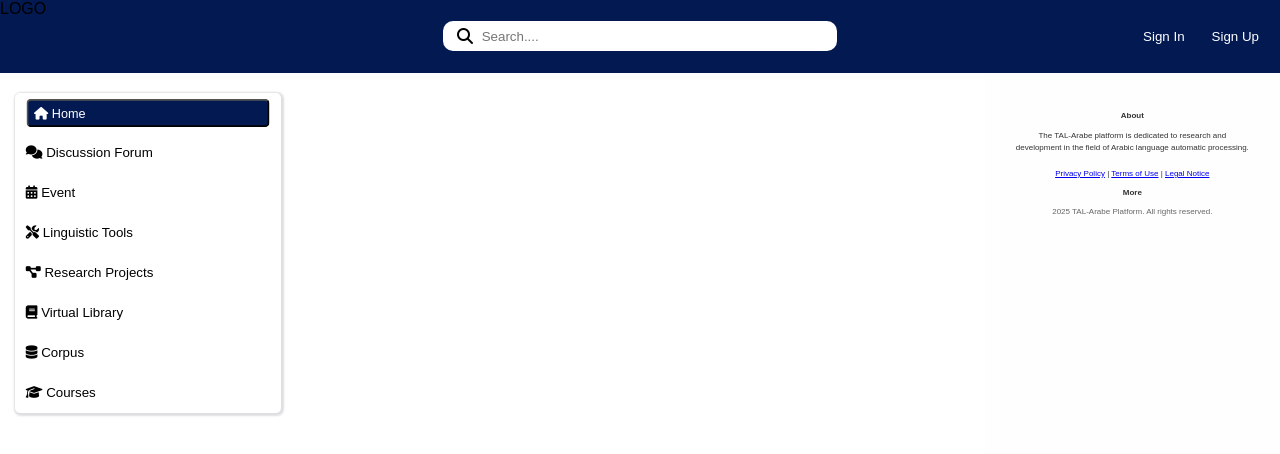
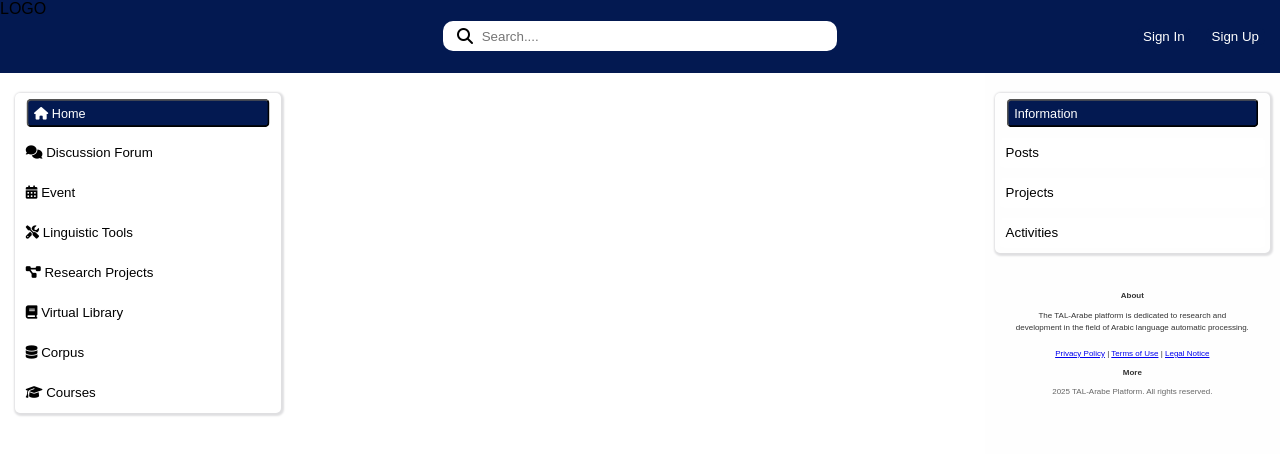
Before and after one commit to boujoudev/Collaborative-Platform-for-Arabic-Language-Processing, a React (Vite) app in the folder platforme-front/: page /Profil in a window 1280 px wide. Shown: the top 454 px of the page. Built offline with nearby package versions, Linux system fonts and the light colour scheme.

Commit message:
front add

```diff
--- a/platforme-front/src/App.css
+++ b/platforme-front/src/App.css
@@ -456,6 +456,10 @@ Entet dyalha */
   height: auto;
   overflow: scroll;
   scrollbar-width: none;
+  word-wrap: break-word;     /* Permet de couper les mots trop longs */
+  white-space: normal;       /* Autorise le retour à la ligne */
+  font-family: Arial, sans-serif;
+  margin-top: 0;
 }
 
 /* ************************************************************************ */
@@ -658,3 +662,24 @@ RecommondationProfilAsuivre  and RecomandationConfARejoindre and ToolAUtiliser
   margin: 10px;
   padding: 5px;
 }
+
+/* ************************************************************************ */
+/* ************************************************************************ */
+/* ************************************************************************ */
+/*
+Profil
+ */
+.ProfilSideBarre {
+  display: flex;
+  margin: 10px;
+  flex-direction: column;
+  margin-left: 0px;
+  width: 100%;
+  border: 0px solid black;
+  border-radius: 5px;
+  -webkit-border-radius: 5px;
+  -moz-border-radius: 5px;
+  -ms-border-radius: 5px;
+  -o-border-radius: 5px;
+  box-shadow: 1px 1px 2px 2px rgb(223, 223, 225);
+}
--- a/platforme-front/src/App.jsx
+++ b/platforme-front/src/App.jsx
@@ -26,6 +26,7 @@ import RecommondationProfilAsuivre from "./component/Recommandation/Recommondati
 import RecomandationConfARejoindre from "./component/Recommandation/RecomandationConfARejoindre";
 import ToolAUtiliser from "./component/ToolAUtiliser.jsx";
 import RecomandationTools from "./component/Recommandation/RecomandationTools.jsx";
+import ProfilSideBarre from "./component/Profil/ProfilSideBarre.jsx";
 
 function App() {
   return (
@@ -41,7 +42,6 @@ function App() {
         <SIdeBarre1 />
       </aside>
       <main>
-
         <Routes>
           <Route path="/" element={<HomePage />} />
           <Route path="/Forum" element={<ForumPage />} />
@@ -59,6 +59,7 @@ function App() {
           <Route path="/Forum" element={<RecommondationProfilAsuivre />} />
           <Route path="/Event" element={<RecomandationConfARejoindre />} />
           <Route path="/Tool" element={<RecomandationTools/>} />
+          <Route path="/Profil" element={<ProfilSideBarre/>} />
         </Routes>
         <SideBarre2Text />
       </aside>
--- /dev/null
+++ b/platforme-front/src/component/Profil/ProfilSideBarre.jsx
@@ -0,0 +1,62 @@
+import React, { useState } from "react";
+
+const ProfilSideBarre = () => {
+  const [Info, setInfo] = useState("true");
+  const [Post, setPost] = useState("false");
+  const [Project, setProject] = useState("false");
+  const [Activities, setActivities] = useState("false");
+  return (
+    <div className="ProfilSideBarre">
+      <button
+        className={Info}
+        id="1Ops"
+        onClick={() => {
+          setInfo("true");
+          setPost("false");
+          setProject("false");
+          setActivities("false");
+        }}
+      >
+        Information
+      </button>
+      <button
+        className={Post}
+        id="1Ops"
+        onClick={() => {
+          setInfo("false");
+          setPost("true");
+          setProject("false");
+          setActivities("false");
+        }}
+      >
+        Posts
+      </button>
+      <button
+        className={Project}
+        id="1Ops"
+        onClick={() => {
+          setInfo("false");
+          setPost("false");
+          setProject("true");
+          setActivities("false");
+        }}
+      >
+        Projects
+      </button>
+      <button
+        className={Activities}
+        id="1Ops"
+        onClick={() => {
+          setInfo("false");
+          setPost("false");
+          setProject("false");
+          setActivities("true");
+        }}
+      >
+        Activities
+      </button>
+    </div>
+  );
+};
+
+export default ProfilSideBarre;
--- a/platforme-front/src/component/SIdeBarre1.jsx
+++ b/platforme-front/src/component/SIdeBarre1.jsx
@@ -3,7 +3,6 @@ import { NavLink, useNavigate } from "react-router-dom";
 
 const SIdeBarre1 = () => {
   const GoTo = useNavigate();
-  const GoToSideBarre2 = useNavigate();
   const [Home, setHome] = useState("true");
   const [Disc, setDisc] = useState("false");
   const [Event, setEvent] = useState("false");
--- a/platforme-front/src/component/forum/Forum.jsx
+++ b/platforme-front/src/component/forum/Forum.jsx
@@ -118,11 +118,11 @@ const Forum = () => {
           Traitement de language
         </div>
         <p className="ForumText">
-          TextContehhhhhhhhhhhhhhhhhhhh hhhhhhhhhhhhhhhhhhhhhhhhhhhhhhh
-          hhhhhhhhhhhhhhhhhhhhhhhhhhhhhhhhh hhhhhhhhhhhhhhhhhhhhhhhhhhhh
-          hhhhhhhhhhhnt
-          jjjjjjjjjjjjjjjjjjjjjjjjjjjjjjjjjjjjjjjjjj
-          jjjjjjjjjjjjjjjjjjjjjjjjjjjjjjjjjjjj
+          TextConteh hhhhhhhhhhh hhhhhhhh hhhhh hhhhhhhhh hhhhhhhhh hhhhhhhh
+          hhhhhhhh hhhhhhh hhhhhhhhhh hhhhhhhh hhhhhhh hhhhhhhhhhh hhhhhhhhhh
+          hhhhhhhhhh hnt hhh dqsd a zdazd a d zedaz azd azd az dazd azda e fz d az a d a zd azfazdazd
+          jjjjjjj jjjjjj jjjjjjjjjjjjjjjjjjjjjjjjjjjjj
+          jjjjjjjjjjj jjjjjj jjjjjjjj jjjjjjjjjjj
         </p>
       </div>
       <hr
```
